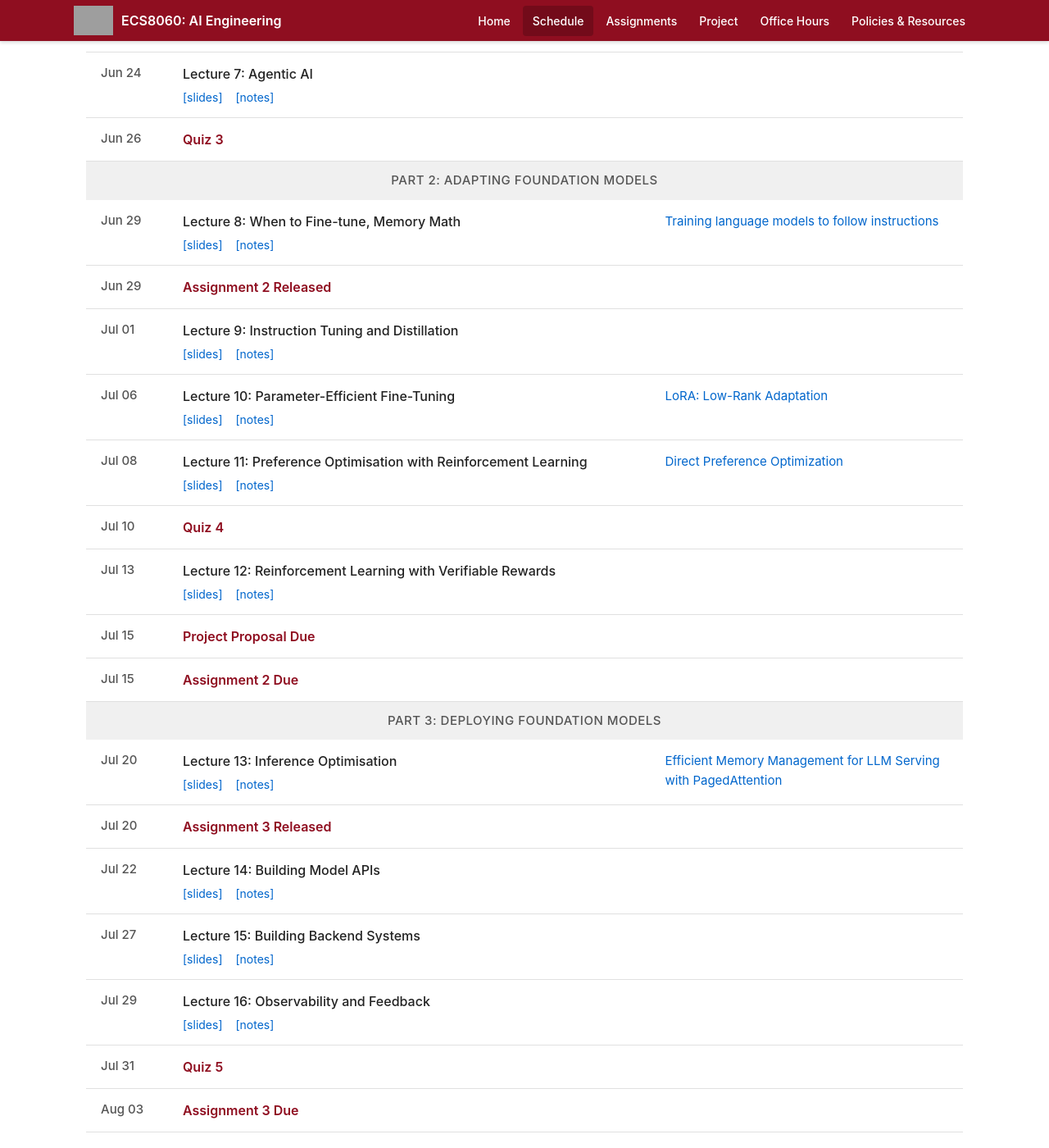
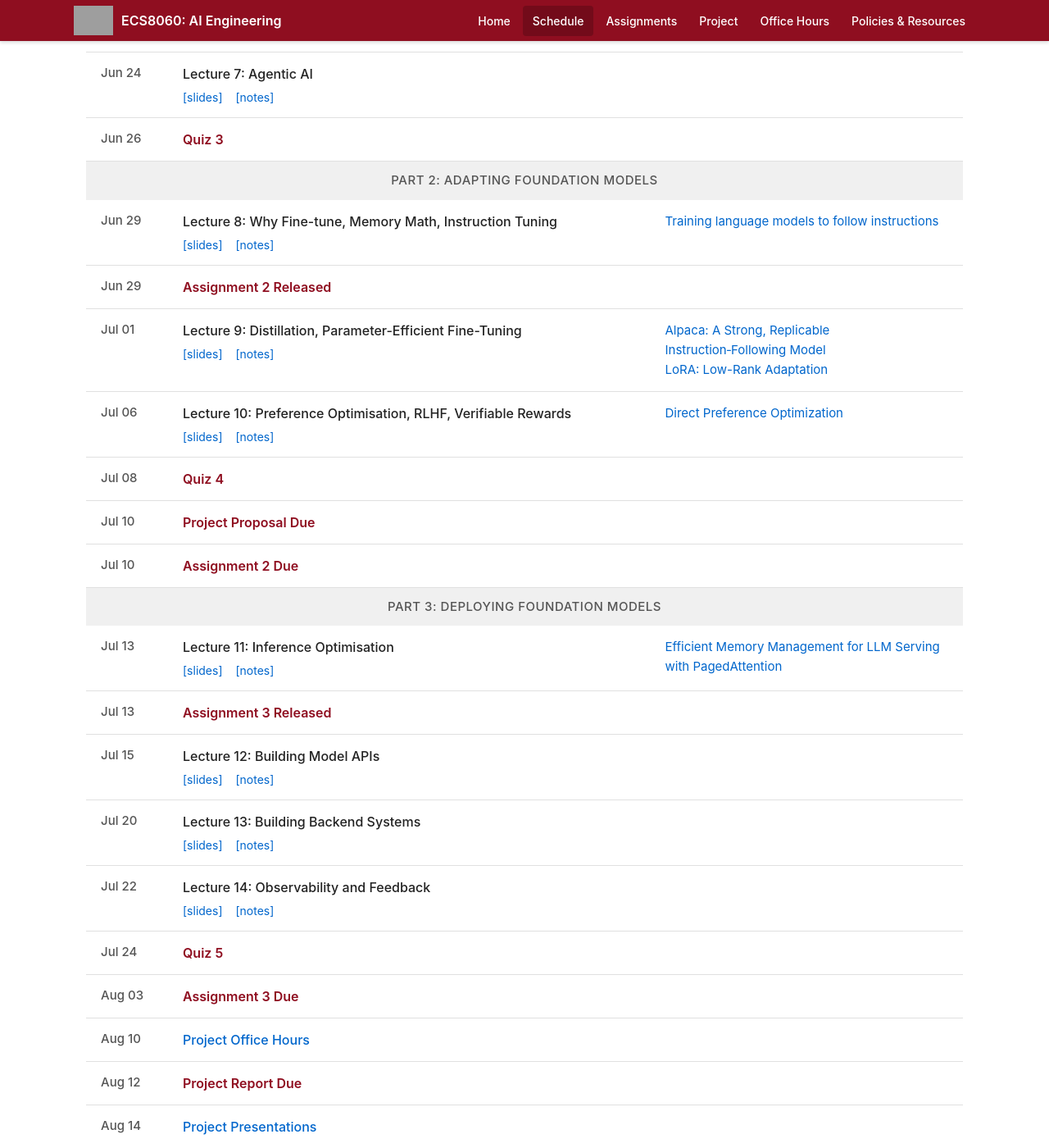
Before and after one commit to awaisrauf/ai_engineering_course, a Jekyll site: the page built from schedule.html, in a window 1280 px wide and 1400 px high, scrolled down 1388 px. Shown: the whole window at 82% size. Built offline with Jekyll 4.4.1, drawn with Linux system fonts in a browser that asks for light colours; some of the changed text lies outside the part shown; grey boxes are pictures that could not be loaded.

Commit message:
improvements in writing

```diff
--- a/_data/schedule.yml
+++ b/_data/schedule.yml
@@ -110,7 +110,7 @@
         - date: "2026-06-29"
           type: lecture
           num: 8
-          title: "When to Fine-tune, Memory Math"
+          title: "Why Fine-tune, Memory Math, Instruction Tuning"
           slides: "/slides/lecture-08.pdf"
           notes: "/notes/lecture-08"
           readings:
@@ -124,95 +124,81 @@
         - date: "2026-07-01"
           type: lecture
           num: 9
-          title: "Instruction Tuning and Distillation"
+          title: "Distillation, Parameter-Efficient Fine-Tuning"
           slides: "/slides/lecture-09.pdf"
           notes: "/notes/lecture-09"
+          readings:
+            - title: "Alpaca: A Strong, Replicable Instruction‑Following Model"
+              url: ""
+            - title: "LoRA: Low-Rank Adaptation"
+              url: "https://arxiv.org/abs/2106.09685"
 
     - week: 6
       sessions:
         - date: "2026-07-06"
           type: lecture
           num: 10
-          title: "Parameter-Efficient Fine-Tuning"
+          title: "Preference Optimisation, RLHF, Verifiable Rewards"
           slides: "/slides/lecture-10.pdf"
           notes: "/notes/lecture-10"
-          readings:
-            - title: "LoRA: Low-Rank Adaptation"
-              url: "https://arxiv.org/abs/2106.09685"
-
-        - date: "2026-07-08"
-          type: lecture
-          num: 11
-          title: "Preference Optimisation with Reinforcement Learning"
-          slides: "/slides/lecture-11.pdf"
-          notes: "/notes/lecture-11"
           readings:
             - title: "Direct Preference Optimization"
               url: "https://arxiv.org/abs/2305.18290"
 
-        - date: "2026-07-10"
+        - date: "2026-07-08"
           type: deadline
           title: "Quiz 4"
 
-    - week: 7
-      sessions:
-        - date: "2026-07-13"
-          type: lecture
-          num: 12
-          title: "Reinforcement Learning with Verifiable Rewards"
-          slides: "/slides/lecture-12.pdf"
-          notes: "/notes/lecture-12"
-
-        - date: "2026-07-15"
+        - date: "2026-07-10"
           type: deadline
           title: "Project Proposal Due"
 
-        - date: "2026-07-15"
+        - date: "2026-07-10"
           type: deadline
           title: "Assignment 2 Due"
 
 - section: "Part 3: Deploying Foundation Models"
   weeks:
+    - week: 7
+      sessions:
+        - date: "2026-07-13"
+          type: lecture
+          num: 11
+          title: "Inference Optimisation"
+          slides: "/slides/lecture-11.pdf"
+          notes: "/notes/lecture-11"
+          readings:
+            - title: "Efficient Memory Management for LLM Serving with PagedAttention"
+              url: "https://arxiv.org/abs/2309.06180"
+
+        - date: "2026-07-13"
+          type: deadline
+          title: "Assignment 3 Released"
+
+        - date: "2026-07-15"
+          type: lecture
+          num: 12
+          title: "Building Model APIs"
+          slides: "/slides/lecture-12.pdf"
+          notes: "/notes/lecture-12"
+
     - week: 8
       sessions:
         - date: "2026-07-20"
           type: lecture
           num: 13
-          title: "Inference Optimisation"
+          title: "Building Backend Systems"
           slides: "/slides/lecture-13.pdf"
           notes: "/notes/lecture-13"
-          readings:
-            - title: "Efficient Memory Management for LLM Serving with PagedAttention"
-              url: "https://arxiv.org/abs/2309.06180"
-
-        - date: "2026-07-20"
-          type: deadline
-          title: "Assignment 3 Released"
 
         - date: "2026-07-22"
           type: lecture
           num: 14
-          title: "Building Model APIs"
+          title: "Observability and Feedback"
           slides: "/slides/lecture-14.pdf"
           notes: "/notes/lecture-14"
 
-    - week: 9
-      sessions:
-        - date: "2026-07-27"
-          type: lecture
-          num: 15
-          title: "Building Backend Systems"
-          slides: "/slides/lecture-15.pdf"
-          notes: "/notes/lecture-15"
-
-        - date: "2026-07-29"
-          type: lecture
-          num: 16
-          title: "Observability and Feedback"
-          slides: "/slides/lecture-16.pdf"
-          notes: "/notes/lecture-16"
-
-        - date: "2026-07-31"
+        - date: "2026-07-24"
           type: deadline
           title: "Quiz 5"
 
--- a/schedule.html
+++ b/schedule.html
@@ -20,7 +20,7 @@
   <div class="section">
     <h2 class="section-title">Books</h2>
     <p>
-     Following books can aid the course but not reading is not required.
+    The following books may be helpful resources for the course, but they are not required reading.
      <sc>
      <li>AI Engineering: Building Applications with Foundation Models by Chip Huyen. </li>
      <li> Reinforcement Learning from Human FeedbackA short introduction to RLHF and post-training focused on language models by Nathan Lambert</li>
```
